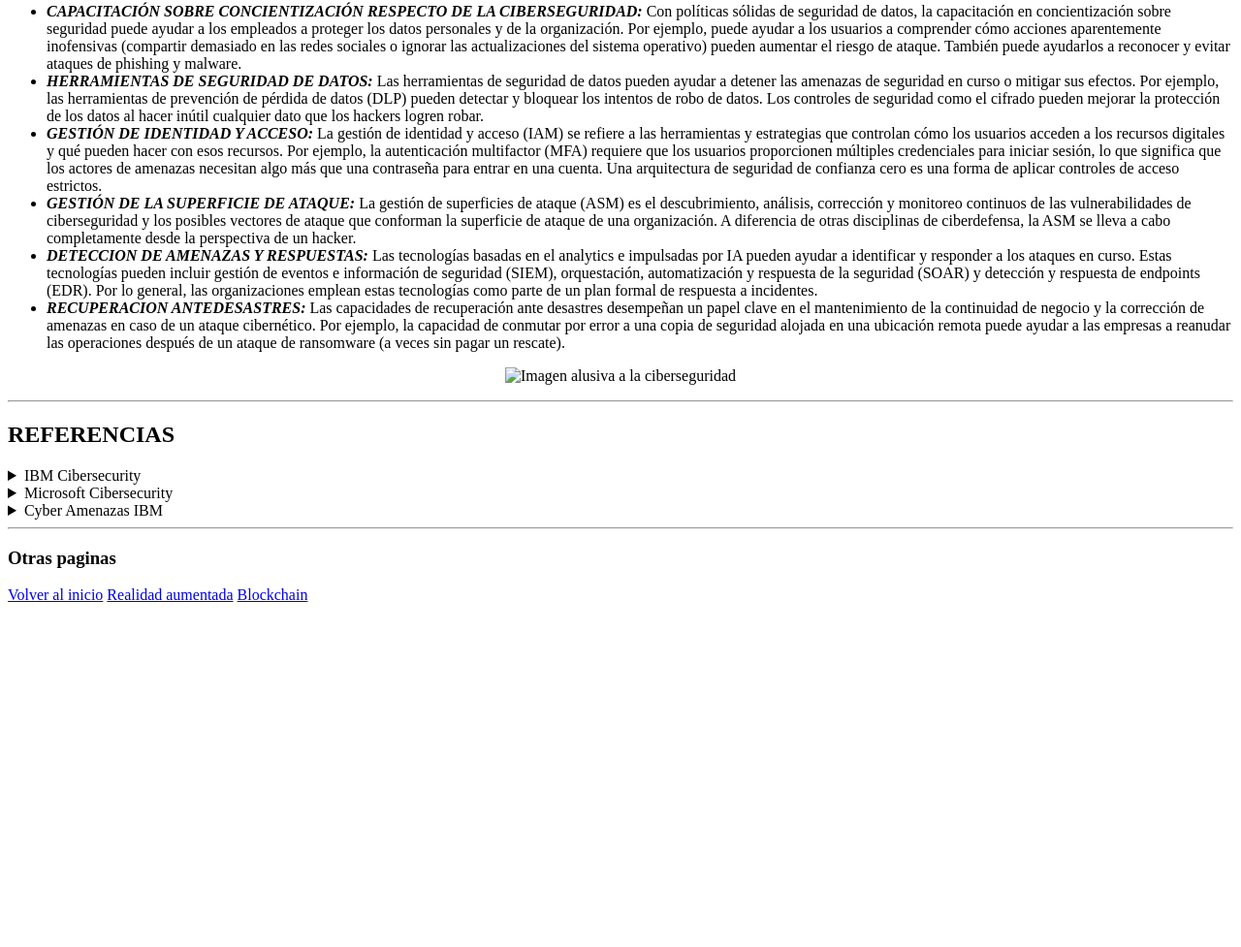
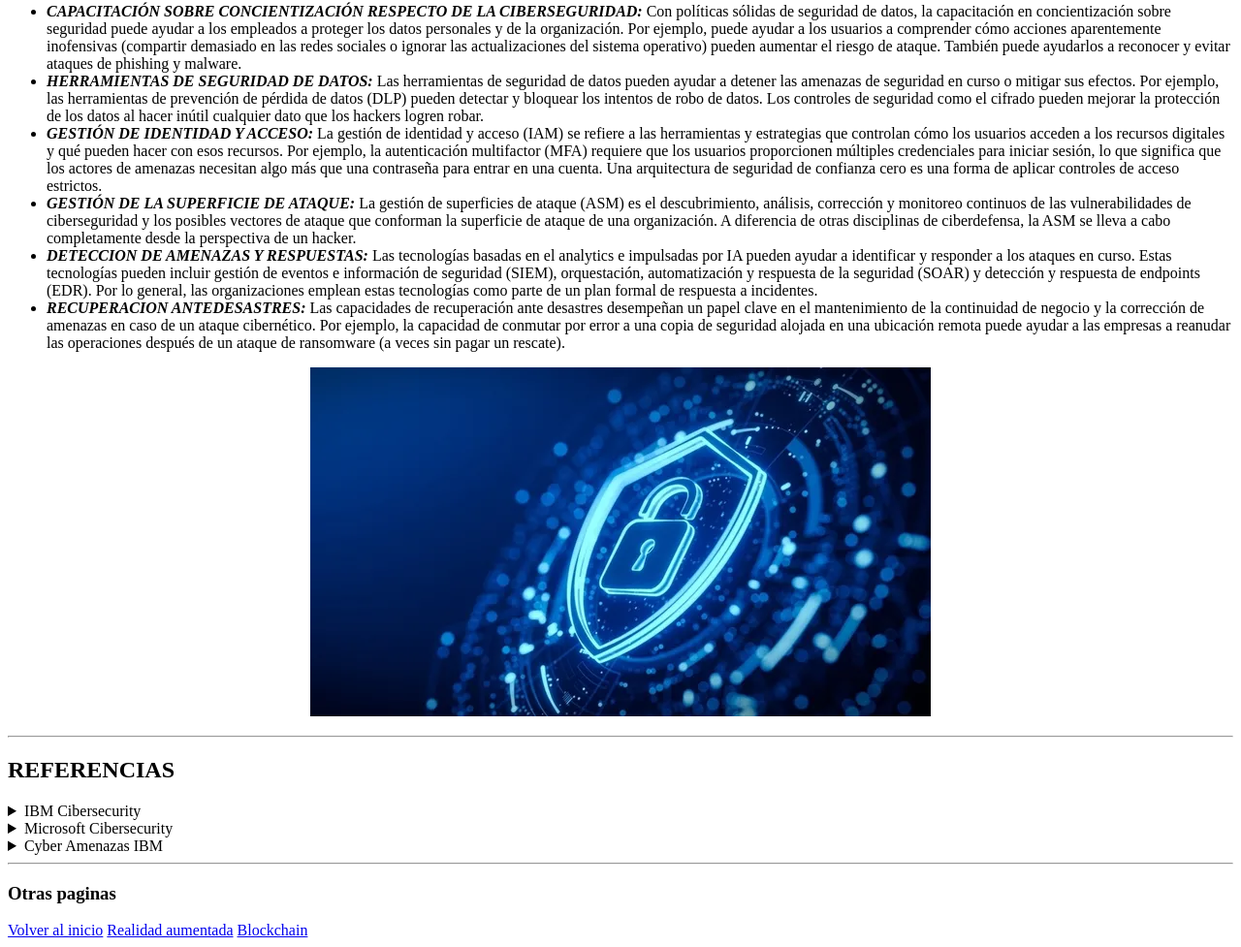
Before and after one commit to ALLIOS-TK/fundamentos-web-equipo-03, a plain HTML site: page index.HTML in a window 1280 px wide. Shown: the part 2033-3010 px from the top of the page at 97% size. Before the commit the page ends 2664 px from the top, so only its background shows below. Drawn offline with Linux system fonts and the light colour scheme.

Commit message:
modificacion carpeta multimedia y enlace multimedia de la pagina

```diff
--- a/index.HTML
+++ b/index.HTML
@@ -134,7 +134,7 @@
             </ul>
             <center>
                 <figure>
-                    <img src="fundamentos_web_grupo3\fundamentos-web-equipo-03\MULTIMEDIA\TEMA 1.jpg" alt="Imagen alusiva a la ciberseguridad">
+                    <img src="MULTIMEDIA/1.jpg" alt="Imagen alusiva a la ciberseguridad">
                 </figure>
             </center>
         </section>
```
Also changed, not shown: MULTIMEDIA/1.jpg (renamed from MULTIMEDIA/TEMA 1.jpg).
